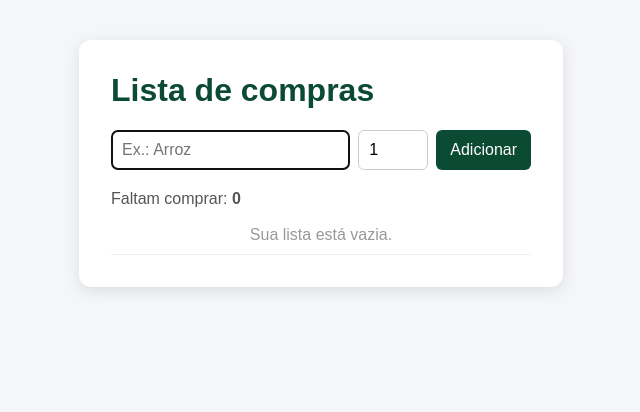
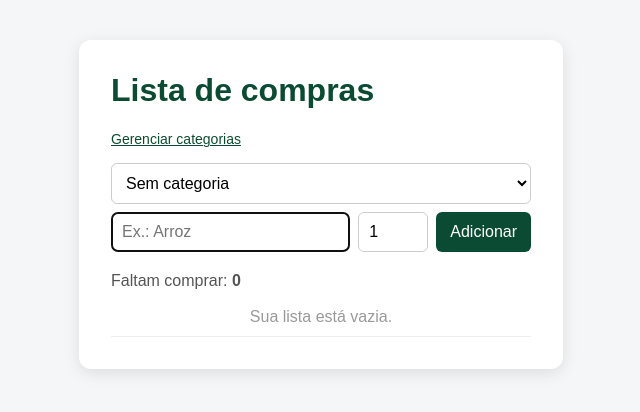
Before and after one commit to Valter-J/Django_adicionar_remove_itens, a Django app: page / in a window 1280 px wide. Shown: the top 412 px of the page, without its empty margins (319-959 px from the left). Run offline with Django 5.2, Linux system fonts and the light colour scheme; data that the repository does not hold is empty.

Commit message:
Categoria

```diff
--- a/lista_compras/compras/forms.py
+++ b/lista_compras/compras/forms.py
@@ -1,13 +1,26 @@
 from django import forms
 
-from .models import Item
+from .models import Categoria, Item
+
+
+class CategoriaForm(forms.ModelForm):
+    class Meta:
+        model = Categoria
+        fields = ["nome"]
+        widgets = {
+            "nome": forms.TextInput(attrs={"placeholder": "Ex.: Hortifrúti", "autofocus": True}),
+        }
 
 
 class ItemForm(forms.ModelForm):
     class Meta:
         model = Item
-        fields = ["nome", "quantidade"]
+        fields = ["nome", "quantidade", "categoria"]
         widgets = {
             "nome": forms.TextInput(attrs={"placeholder": "Ex.: Arroz", "autofocus": True}),
             "quantidade": forms.NumberInput(attrs={"min": 1}),
         }
+
+    def __init__(self, *args, **kwargs):
+        super().__init__(*args, **kwargs)
+        self.fields["categoria"].empty_label = "Sem categoria"
--- a/lista_compras/compras/models.py
+++ b/lista_compras/compras/models.py
@@ -1,16 +1,27 @@
 from django.db import models
 
-# Create your models here.
+
+class Categoria(models.Model):
+    nome = models.CharField("nome", max_length=50, unique=True)
+
+    class Meta:
+        ordering = ["nome"]
+        verbose_name = "categoria"
+        verbose_name_plural = "categorias"
+
+    def __str__(self):
+        return self.nome
+
+
 class Item(models.Model):
     nome = models.CharField("item", max_length=100)
     quantidade = models.PositiveIntegerField(default=1)
     comprado = models.BooleanField(default=False)
     criado_em = models.DateTimeField(auto_now_add=True)
-
-    class Meta:
-        ordering = ["comprado", "-criado_em"]
-        verbose_name = "item"
-        verbose_name_plural = "itens"
-
-    def __str__(self):
-        return f"{self.quantidade}x {self.nome}"
+    categoria = models.ForeignKey(
+        Categoria,
+        on_delete=models.SET_NULL,
+        null=True,
+        blank=True,
+        related_name="itens",
+    )
--- a/lista_compras/compras/static/compras/style.css
+++ b/lista_compras/compras/static/compras/style.css
@@ -142,3 +142,52 @@ h1 {
 .btn-icone.excluir {
     color: #b00020;
 }
+
+.form-limpar {
+    margin-top: 16px;
+    text-align: right;
+}
+
+.form-limpar button {
+    background: none;
+    border: none;
+    color: #b00020;
+    cursor: pointer;
+    font-size: 14px;
+    text-decoration: underline;
+}
+
+
+.form-novo {
+    flex-wrap: wrap;
+}
+
+.form-novo select {
+    flex-basis: 100%;
+    padding: 10px;
+    border: 1px solid #ccc;
+    border-radius: 6px;
+    font-size: 16px;
+    background: #fff;
+}
+
+.link-nav {
+    display: inline-block;
+    margin-bottom: 16px;
+    color: #0c4b33;
+    font-size: 14px;
+}
+
+.tag {
+    font-size: 12px;
+    padding: 2px 8px;
+    border-radius: 10px;
+    background: #e6f4ea;
+    color: #0c4b33;
+    white-space: nowrap;
+}
+
+.lista .total {
+    font-size: 14px;
+    color: #777;
+}
--- a/lista_compras/compras/templates/compras/lista.html
+++ b/lista_compras/compras/templates/compras/lista.html
@@ -2,13 +2,16 @@
 
 {% block content %}
     <h1>Lista de compras</h1>
+     <a href="{% url 'categorias' %}" class="link-nav">Gerenciar categorias</a>
 
     <form method="post" class="form-novo">
         {% csrf_token %}
+        {{ form.categoria }}
         {{ form.nome }}
         {{ form.quantidade }}
         <button type="submit">Adicionar</button>
     </form>
+    {{ form.categoria.errors }}
     {{ form.nome.errors }}
     {{ form.quantidade.errors }}
 
@@ -24,7 +27,14 @@
                     </button>
                 </form>
 
-                <span class="nome">{{ item.quantidade }}x {{ item.nome }}</span>
+                <span class="nome">
+                    {% if item.categoria %}
+                    <span class="tag">{{ item.categoria.nome }}</span>
+                    {% endif %}
+                    {{ item.quantidade }}x {{ item.nome }}
+                </span>
+
+
 
                 <form method="post" action="{% url 'excluir' item.pk %}">
                     {% csrf_token %}
@@ -35,4 +45,10 @@
             <li class="vazia">Sua lista está vazia.</li>
         {% endfor %}
     </ul>
+    {% if tem_comprados %}
+        <form method="post" action="{% url 'limpar_comprados' %}" class="form-limpar">
+            {% csrf_token %}
+            <button type="submit">Limpar comprados</button>
+        </form>
+    {% endif %}
 {% endblock %}
--- a/lista_compras/compras/urls.py
+++ b/lista_compras/compras/urls.py
@@ -6,4 +6,8 @@ urlpatterns = [
     path("", views.lista, name="lista"),
     path("item/<int:pk>/alternar/", views.alternar, name="alternar"),
     path("item/<int:pk>/excluir/", views.excluir, name="excluir"),
+    path("limpar-comprados/", views.limpar_comprados, name="limpar_comprados"),
+    path("categorias/", views.categorias, name="categorias"),
+    path("categoria/<int:pk>/excluir/", views.excluir_categoria, name="excluir_categoria"),
+
 ]
--- a/lista_compras/compras/views.py
+++ b/lista_compras/compras/views.py
@@ -1,10 +1,10 @@
 from django.contrib import messages
+from django.db.models import Count
 from django.shortcuts import get_object_or_404, redirect, render
 from django.views.decorators.http import require_POST
 
-from .forms import ItemForm
-from .models import Item
-
+from .forms import CategoriaForm, ItemForm
+from .models import Categoria, Item
 
 def lista(request):
     if request.method == "POST":
@@ -16,13 +16,14 @@ def lista(request):
     else:
         form = ItemForm()
 
-    itens = Item.objects.all()
+    itens = Item.objects.select_related("categoria")
     pendentes = itens.filter(comprado=False).count()
 
     return render(request, "compras/lista.html", {
         "form": form,
         "itens": itens,
         "pendentes": pendentes,
+        "tem_comprados": itens.filter(comprado=True).exists(),
     })
 
 
@@ -40,3 +41,37 @@ def excluir(request, pk):
     item.delete()
     messages.info(request, f"{item.nome} removido da lista.")
     return redirect("lista")
+
+
+@require_POST
+def limpar_comprados(request):
+    total, _ = Item.objects.filter(comprado=True).delete()
+    messages.info(request, f"{total} item(ns) comprado(s) removido(s).")
+    return redirect("lista")
+
+
+
+def categorias(request):
+    if request.method == "POST":
+        form = CategoriaForm(request.POST)
+        if form.is_valid():
+            categoria = form.save()
+            messages.success(request, f"Categoria {categoria.nome} criada.")
+            return redirect("categorias")
+    else:
+        form = CategoriaForm()
+
+    lista_categorias = Categoria.objects.annotate(total_itens=Count("itens"))
+
+    return render(request, "compras/categorias.html", {
+        "form": form,
+        "categorias": lista_categorias,
+    })
+
+
+@require_POST
+def excluir_categoria(request, pk):
+    categoria = get_object_or_404(Categoria, pk=pk)
+    categoria.delete()
+    messages.info(request, f"Categoria {categoria.nome} removida. Os itens dela ficaram sem categoria.")
+    return redirect("categorias")
```
Also changed, not shown: lista_compras/compras/templates/compras/categorias.html (added, +31 -0 lines), lista_compras/compras/migrations/0002_categoria_alter_item_options_item_categoria.py (added), lista_compras/db.sqlite3.
